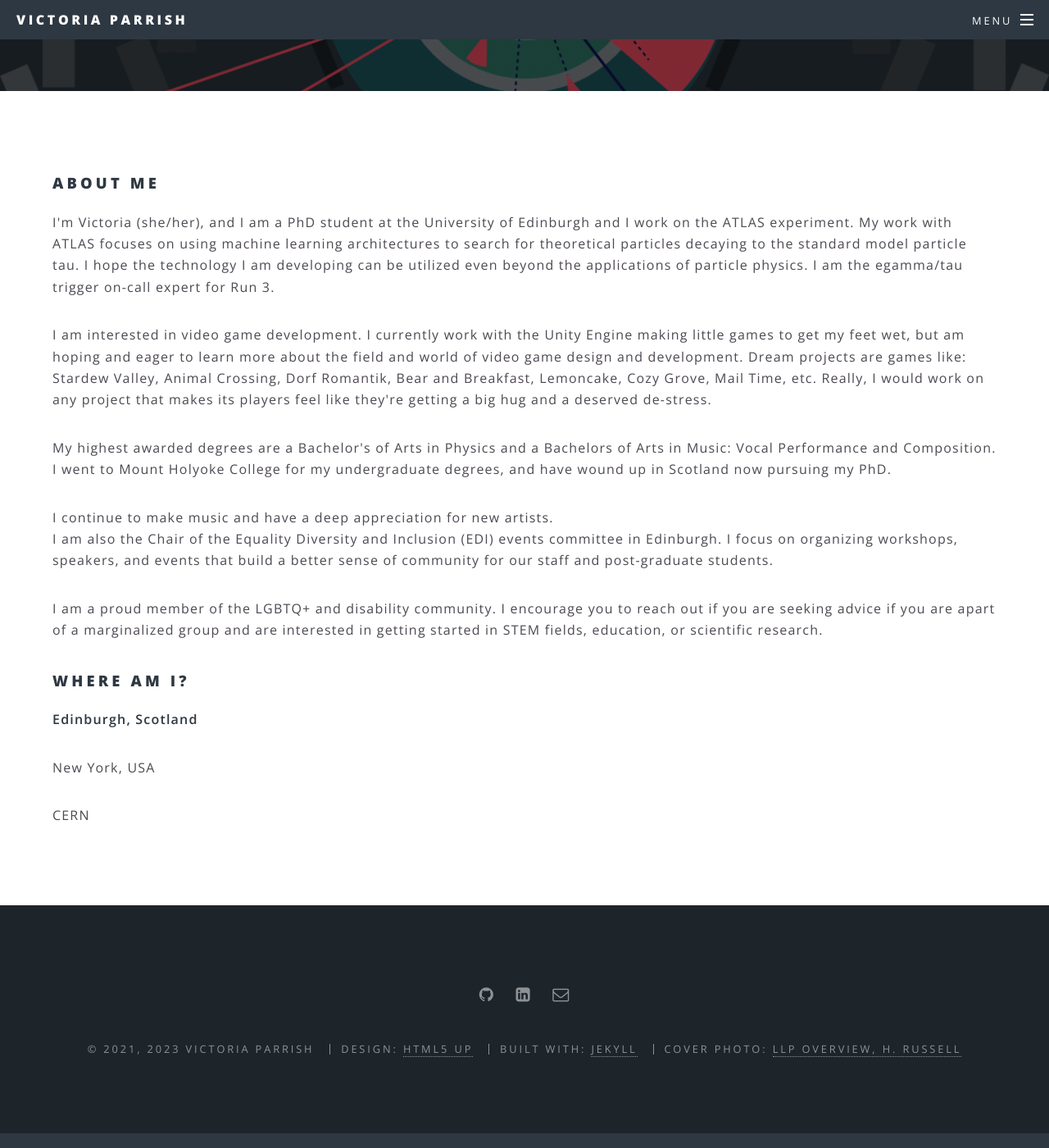
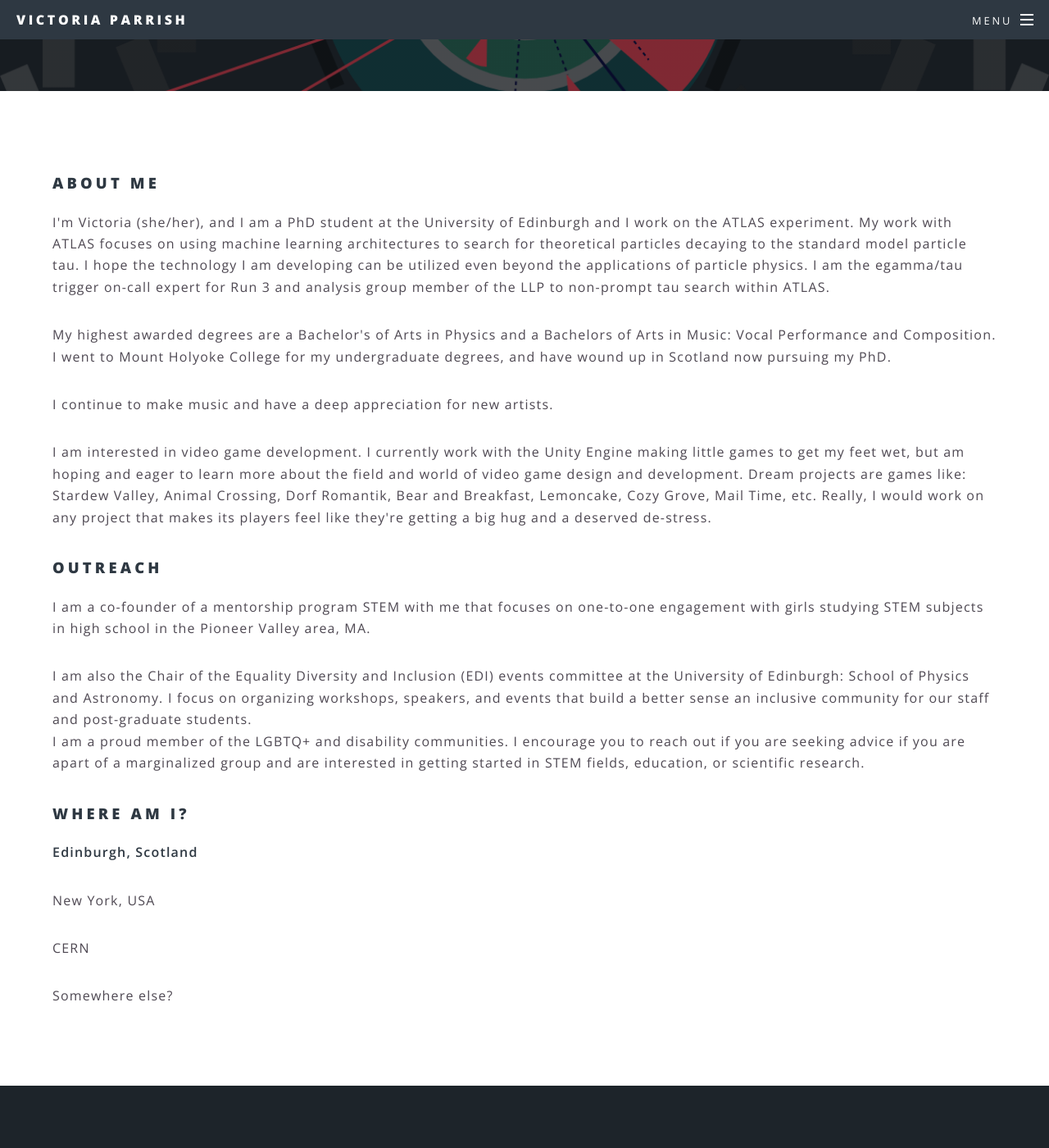
Before and after one commit to victoria-parrish/victoria-parrish.github.io, a Jekyll site: the page built from about.html, in a window 1280 px wide and 1400 px high, scrolled down 224 px. Shown: the whole window at 82% size. Built offline with Jekyll 4.4.1, drawn with Linux system fonts in a browser that asks for light colours.

Commit message:
Update outreach

```diff
--- a/about.html
+++ b/about.html
@@ -3,19 +3,30 @@ layout: page
 title: about
 ---
 	<h3>About me</h3>
-	<p>I'm Victoria (she/her), and I am a PhD student at the University of Edinburgh and I work on the ATLAS experiment. My work with ATLAS focuses on using machine learning architectures to search for theoretical particles decaying to the standard model particle tau. I hope the technology I am developing can be utilized even beyond the applications of particle physics. I am the egamma/tau trigger on-call expert for Run 3.
-	<p>
-	I am interested in video game development. I currently work with the Unity Engine making little games to get my feet wet, but am hoping and eager to learn more about the field and world of video game design and development. Dream projects are games like: Stardew Valley, Animal Crossing, Dorf Romantik, Bear and Breakfast, Lemoncake, Cozy Grove, Mail Time, etc. Really, I would work on any project that makes its players feel like they're getting a big hug and a deserved de-stress.
+	<p>I'm Victoria (she/her), and I am a PhD student at the University of Edinburgh and I work on the ATLAS experiment. My work with ATLAS focuses on using machine learning architectures to search for theoretical particles decaying to the standard model particle tau. I hope the technology I am developing can be utilized even beyond the applications of particle physics. I am the egamma/tau trigger on-call expert for Run 3 and analysis group member of the LLP to non-prompt tau search within ATLAS.
+	</p>
 	<p>
 	My highest awarded degrees are a Bachelor's of Arts in Physics and a Bachelors of Arts in Music: Vocal Performance and Composition. I went to Mount Holyoke College for my undergraduate degrees, and have wound up in Scotland now pursuing my PhD.
 	</p>
+	<p>
 	I continue to make music and have a deep appreciation for new artists.
+	</p>
 	<p>
-	I am also the Chair of the Equality Diversity and Inclusion (EDI) events committee in Edinburgh. I focus on organizing workshops, speakers, and events that build a better sense of community for our staff and post-graduate students.
+	I am interested in video game development. I currently work with the Unity Engine making little games to get my feet wet, but am hoping and eager to learn more about the field and world of video game design and development. Dream projects are games like: Stardew Valley, Animal Crossing, Dorf Romantik, Bear and Breakfast, Lemoncake, Cozy Grove, Mail Time, etc. Really, I would work on any project that makes its players feel like they're getting a big hug and a deserved de-stress.
 	</p>
-	I am a proud member of the LGBTQ+ and disability community. I encourage you to reach out if you are seeking advice if you are apart of a marginalized group and are interested in getting started in STEM fields, education, or scientific research. <p>
+
+	<h3> Outreach </h3>
+
+	<p>
+	I am a co-founder of a mentorship program <italic> STEM with me </italic> that focuses on one-to-one engagement with girls studying STEM subjects in high school in the Pioneer Valley area, MA.
+	</p>
+	I am also the Chair of the Equality Diversity and Inclusion (EDI) events committee at the University of Edinburgh: School of Physics and Astronomy. I focus on organizing workshops, speakers, and events that build a better sense an inclusive community for our staff and post-graduate students.
+	<p>
+	I am a proud member of the LGBTQ+ and disability communities. I encourage you to reach out if you are seeking advice if you are apart of a marginalized group and are interested in getting started in STEM fields, education, or scientific research.
+	</p>
 
 	<h3> Where am I? </h3>
 	<p><strong>Edinburgh, Scotland</strong></p>
 	<p>New York, USA</p>
 	<p>CERN</p>
+	<p> Somewhere else? </p>
```
Also changed, not shown: 6 other files.
